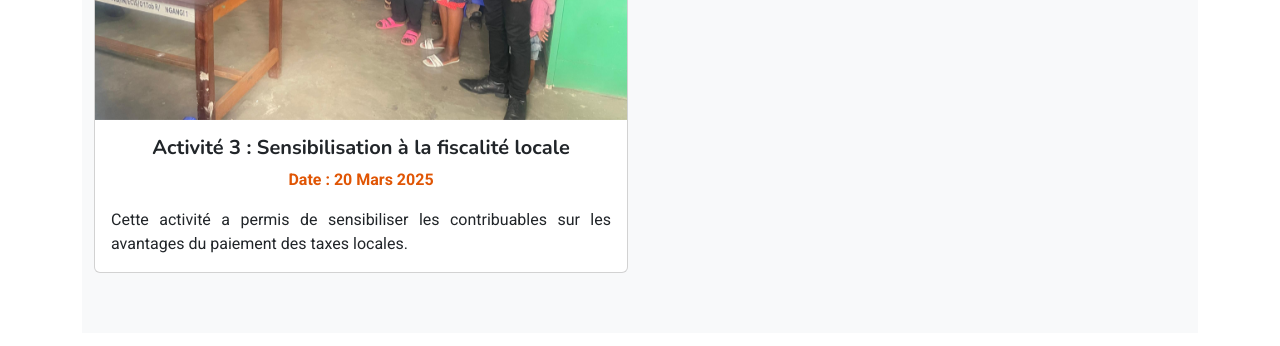
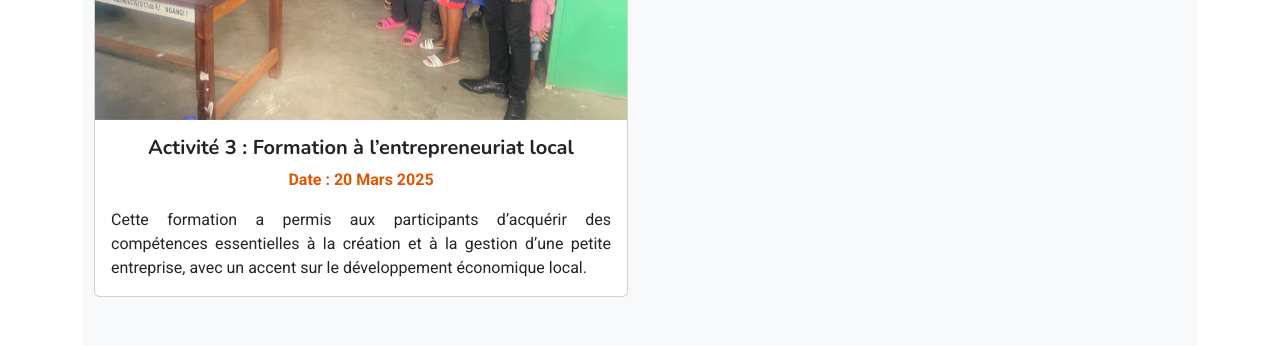
Before and after one commit to joram-malyabo1/avpd-site, a plain HTML site: page index.html in a window 1280 px wide. Shown: the part 5640-5986 px from the top of the page. Drawn offline with nearby package versions, Linux system fonts and the light colour scheme.

Commit message:
update index page

```diff
--- a/index.html
+++ b/index.html
@@ -609,12 +609,14 @@
               <span class="carousel-control-next-icon"></span>
             </button>
           </div>
-          <div class="card-body">
-            <h5 class="card-title">Activité 3 : Sensibilisation à la fiscalité locale</h5>
-            <p class="card-text card-date">Date : 20 Mars 2025</p>
-            <p class="card-text justify">Cette activité a permis de sensibiliser les contribuables sur les avantages
-              du paiement des taxes locales.</p>
-          </div>
+         <div class="card-body">
+          <h5 class="card-title">Activité 3 : Formation à l’entrepreneuriat local</h5>
+          <p class="card-text card-date">Date : 20 Mars 2025</p>
+          <p class="card-text justify">
+            Cette formation a permis aux participants d’acquérir des compétences essentielles à la création et à la gestion d’une petite entreprise, avec un accent sur le développement économique local.
+          </p>
+        </div>
+
         </div>
       </div>
 
```
